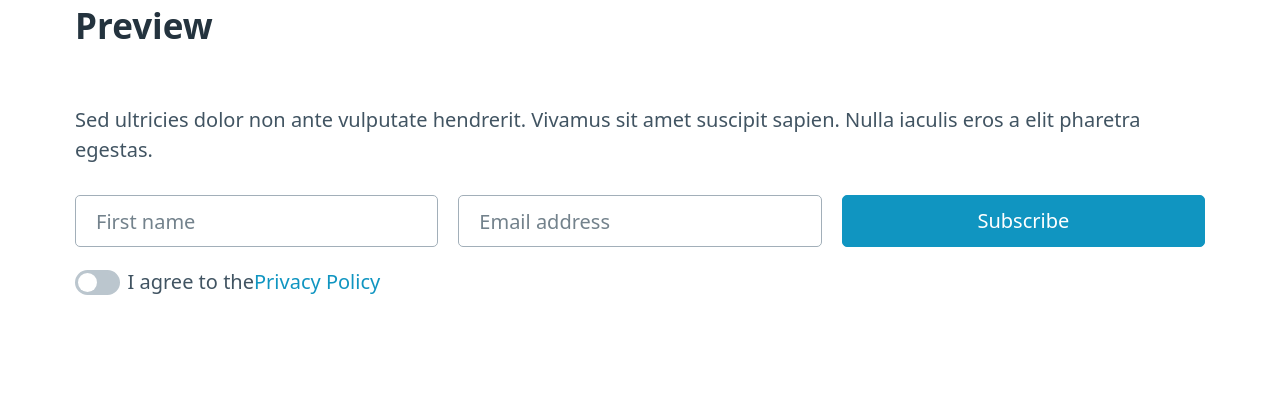
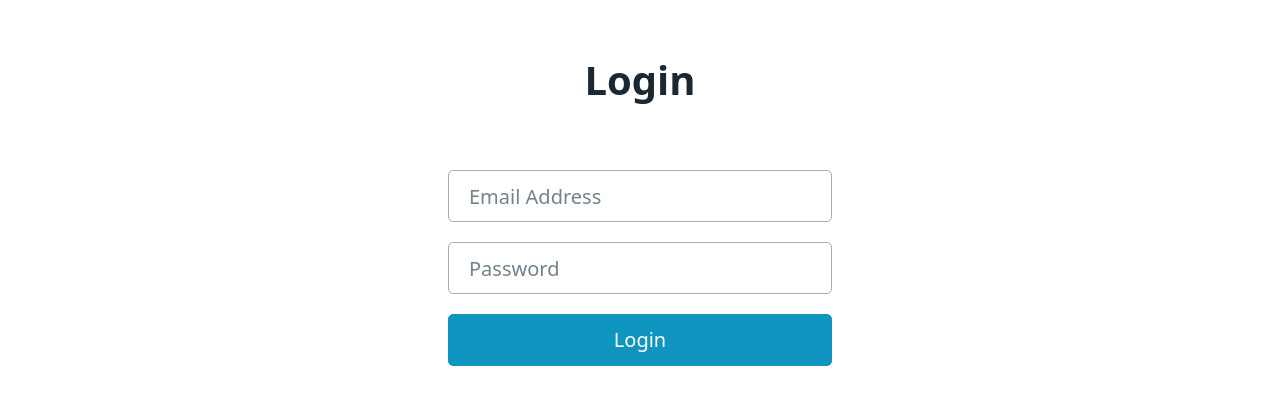
Before and after one commit to dnabil/todo-list, a Next.js app in the folder todo-list-fe/: page /login in a window 1280 px wide. Shown: the top 404 px of the page. Built offline with nearby package versions, Linux system fonts and the light colour scheme.

Commit message:
login, todo partial

```diff
--- a/todo-list-fe/pages/login.js
+++ b/todo-list-fe/pages/login.js
@@ -12,40 +12,27 @@ const LoginPage = () => {
  };
 
  return (
-    <main class="container">
-      <section id="preview">
-        <h2>Preview</h2>
-        <p>
-          Sed ultricies dolor non ante vulputate hendrerit. Vivamus sit amet suscipit sapien. Nulla
-          iaculis eros a elit pharetra egestas.
-        </p>
-        <form>
-          <div class="grid">
+    <main className="container" style={{ width: '30%' }}>
+        <h1 style={{ textAlign: 'center', paddingTop: '50px' }}>Login</h1>
+        <form onSubmit={handleSubmit}>
             <input
-              type="text"
-              name="firstname"
-              placeholder="First name"
-              aria-label="First name"
+              type="email"
+              id="email"
+              placeholder="Email Address"
+              value={email}
+              onChange={(e) => setEmail(e.target.value)}
               required
             />
             <input
-              type="email"
-              name="email"
-              placeholder="Email address"
-              aria-label="Email address"
+              type="password"
+              id="password"
+              placeholder="Password"
+              value={password}
+              onChange={(e) => setPassword(e.target.value)}
               required
             />
-            <button type="submit">Subscribe</button>
-          </div>
-          <fieldset>
-            <label for="terms">
-              <input type="checkbox" role="switch" id="terms" name="terms" />
-              I agree to the
-              <a href="#" onclick="event.preventDefault()">Privacy Policy</a>
-            </label>
-          </fieldset>
+            <button type="submit">Login</button>
         </form>
-      </section>
       </main>
  );
 };
--- a/todo-list-fe/pages/reg.js
+++ b/todo-list-fe/pages/reg.js
@@ -13,8 +13,8 @@ const Register = () => {
     };
 
     return (
-    <div className="container" style={{ width: '30%' }}>
-      <h1 style={{textAlign: 'center', paddingTop: '50px'}}>Register</h1>
+        <div className="container" style={{ width: '30%' }}>
+            <h1 style={{ textAlign: 'center', paddingTop: '50px' }}>Register</h1>
             <form onSubmit={handleSubmit}>
                 <input
                     type="text"
```
Also changed, not shown: todo-list-fe/pages/add.js (deleted). Lines whose indentation alone changed are shown as unchanged.
